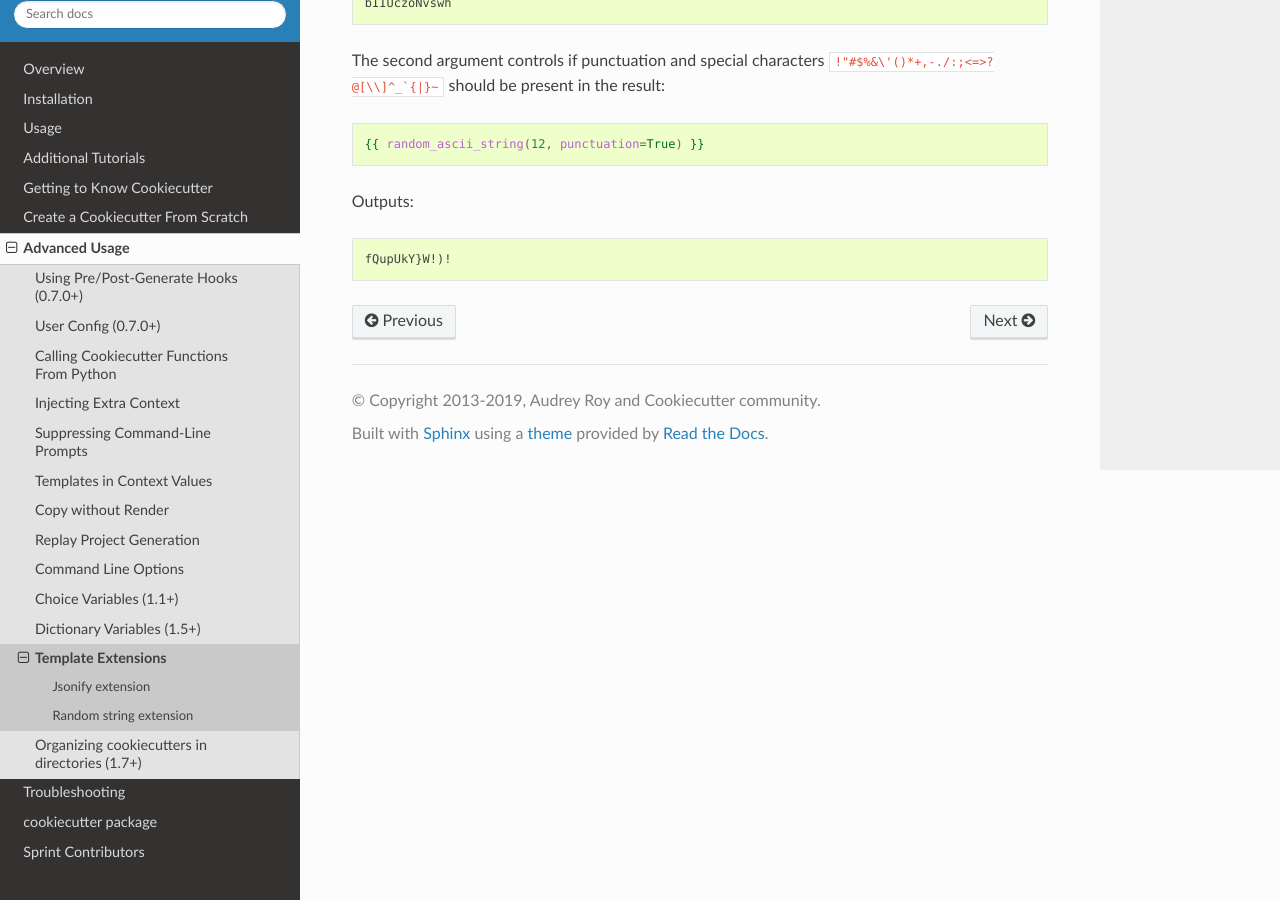
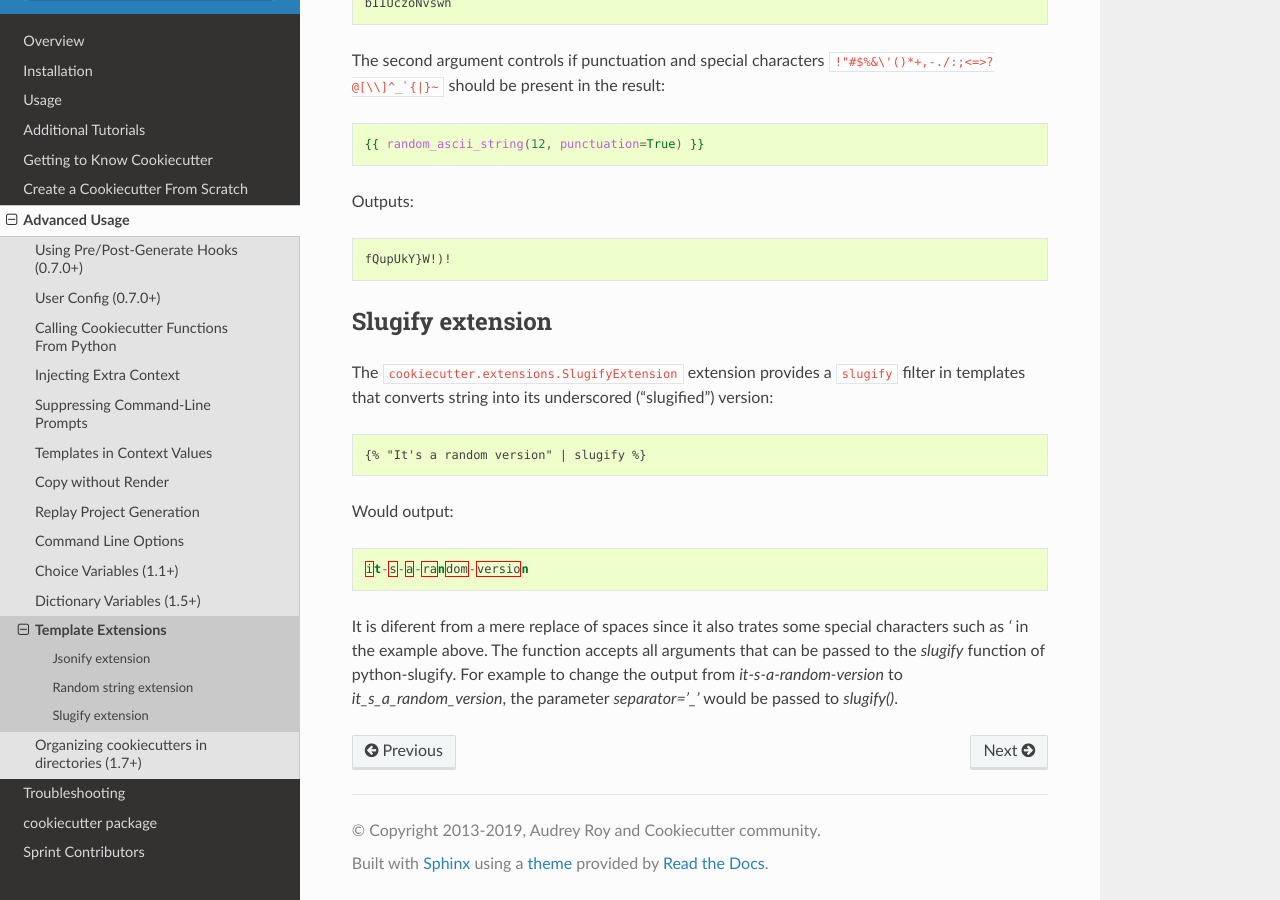
Before and after one commit to c-allen-tech/cookie, a Sphinx documentation site: the page built from docs/advanced/template_extensions.rst, in a window 1280 px wide and 900 px high, scrolled down 1519 px. Built offline with Sphinx 7.4.7 and the Read the Docs theme 2.0.0, drawn with Linux system fonts in a browser that asks for light colours; formulas are drawn with MathJax 3.

Commit message:
Add slugify template filter (#1336)

```diff
--- a/docs/advanced/template_extensions.rst
+++ b/docs/advanced/template_extensions.rst
@@ -82,6 +82,29 @@ Outputs:
 
     fQupUkY}W!)!
 
+Slugify extension
+~~~~~~~~~~~~~~~~~
+
+The ``cookiecutter.extensions.SlugifyExtension`` extension provides a ``slugify`` filter in templates
+that converts string into its underscored ("slugified") version:
+
+.. code-block:: jinja
+
+    {% "It's a random version" | slugify %}
+
+Would output:
+
+.. code-block:: json
+
+    it-s-a-random-version
+
+It is diferent from a mere replace of spaces since it also trates some special characters
+such as `'` in the example above. The function accepts all arguments that can be passed to
+the `slugify` function of python-slugify. For example to change the output from
+`it-s-a-random-version` to `it_s_a_random_version`, the parameter `separator='_'` would
+be passed to `slugify()`.
+
 .. _`Jinja2 extensions`: http://jinja.pocoo.org/docs/latest/extensions/
 .. _`now`: https://github.com/hackebrot/jinja2-time#now-tag
 .. _`jinja2_time.TimeExtension`: https://github.com/hackebrot/jinja2-time
+.. _`python-slugify`: https://github.com/un33k/python-slugify
--- a/setup.py
+++ b/setup.py
@@ -30,6 +30,7 @@ requirements = [
     'click>=7.0',
     'poyo>=0.1.0',
     'jinja2-time>=0.1.0',
+    'python-slugify>=4.0.0',
     'requests>=2.18.0',
     'six>=1.10',
 ]
```
Also changed, not shown: 4 other files.
